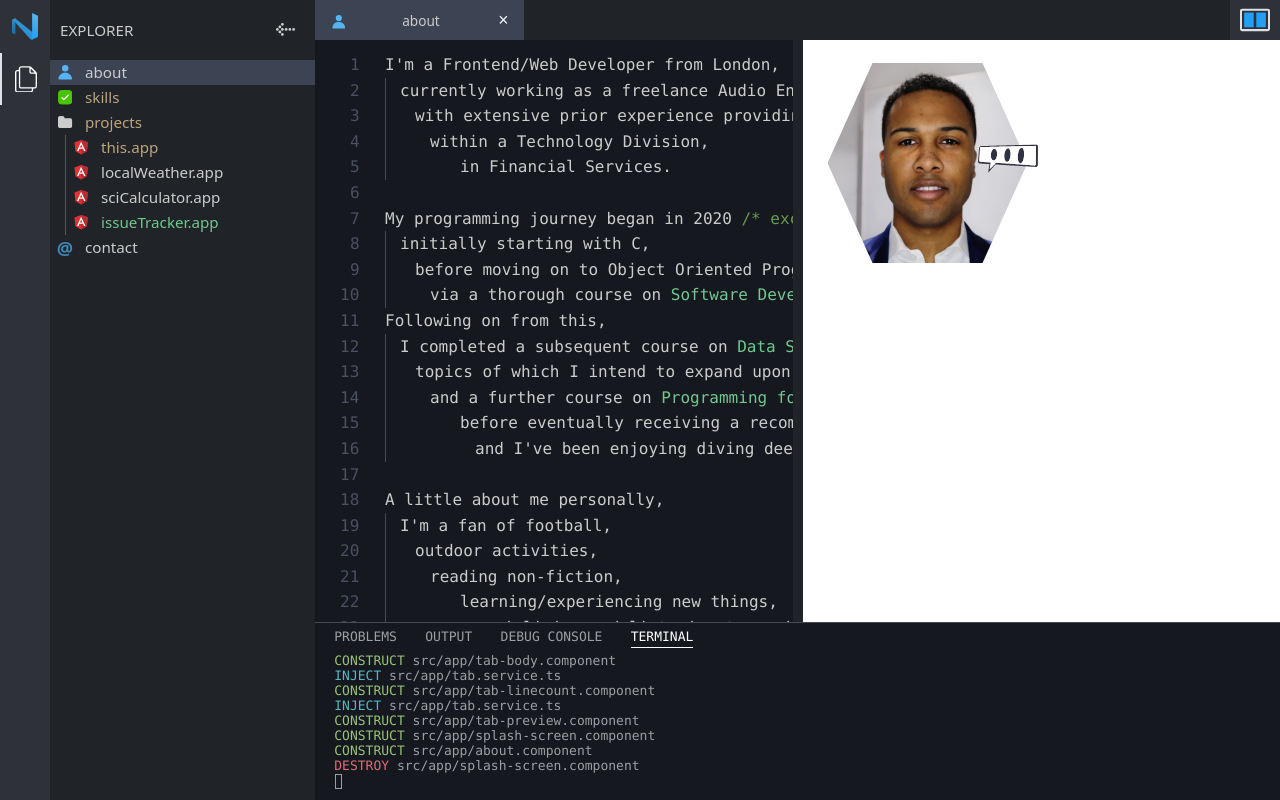
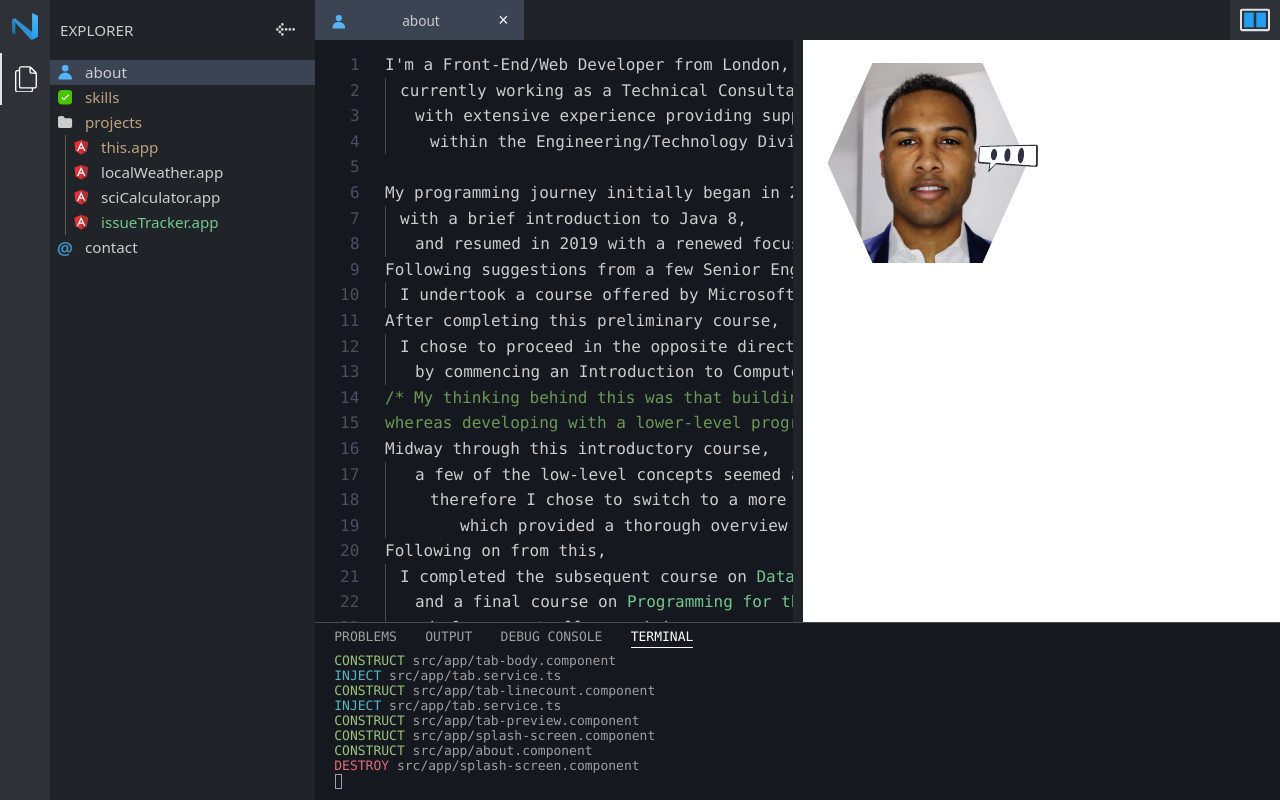
Before and after one commit to nprod21/nelson.github.io, an Angular app: page /about in a window 1280 px wide. Built offline with nearby package versions, Linux system fonts and the light colour scheme.

Commit message:
Update content values

```diff
--- a/src/app/pages.ts
+++ b/src/app/pages.ts
@@ -28,15 +28,33 @@ export const Pages = [
         folderClosed: false,
         name: 'about',
         filepath: 'about',
-        content: `I'm a Frontend/Web Developer from London, currently working as a freelance Audio Engineer,
-                    with extensive prior experience providing Business Management Support, within a Technology Division, in Financial Services.\\
-                    My programming journey began in 2020 /* excluding early experiments modifying the HTML of my MySpace page back in 2008 :) */,
-                    initially starting with C, before moving on to Object Oriented Programming with Java, via a thorough course on <a href="https://www.edx.org/course/software-development-fundamentals" target="_blank" title="Opens in new browser tab">Software Development Fundamentals</a>.
-                    Following on from this, I completed a subsequent course on <a href="https://www.edx.org/course/data-structures-and-software-design" target="_blank" title="Opens in new browser tab">Data Structures and Software Design</a>, topics of which I intend to expand upon in the future, and a further course on <a href="https://www.edx.org/course/programming-for-the-web-with-javascript" target="_blank" title="Opens in new browser tab">Programming for the Web with JavaScript</a>,
-                    before eventually receiving a recommendation to check out Angular's Tour of Heroes tutorial, and I've been enjoying diving deeper with Angular almost everyday since!\\
-                    A little about me personally, I'm a fan of football, outdoor activities, reading non-fiction, learning/experiencing new things, socialising and listening to various genres of music.\\
-                    Interested in continued development and progression using Angular, with a focus on building state management and testing experience, alongside further learning of the entire frontend ecosystem, and working on challenging projects with positive people!\\
-                    `,
+        content: `I'm a Front-End/Web Developer from London,
+                currently working as a Technical Consultant,
+                with extensive experience providing support for Management Systems,
+                within the Engineering/Technology Division of a multinational investment company.\\
+                My programming journey initially began in 2015 /* excluding early experiments adjusting the HTML and CSS of my MySpace page back in 2008 */,
+                with a brief introduction to Java 8,
+                and resumed in 2019 with a renewed focus to transition into development full-time.
+                Following suggestions from a few Senior Engineers,
+                I undertook a course offered by Microsoft on Logic and Computational Thinking.
+                After completing this preliminary course, I chose to proceed in the opposite direction of recommendations to proceed with Python first,
+                by commencing an Introduction to Computer Science course using C.
+                /* My thinking behind this was that building a foundation with Python first would be analogous to learning to drive a car automatically, whereas developing with a lower-level programming language would be akin to learning to drive manually */\\
+                Midway through this introductory course, a few of the low-level concepts seemed a little too advanced to continue with,
+                therefore I chose to switch to a more suitable course on <a href="https://www.edx.org/course/software-development-fundamentals" target="_blank" title="Opens in new browser tab">Software Development Fundamentals</a> offered by University of Pennsylvania,
+                which provided a thorough overview of Object Oriented Programming with Java.
+                Following on from this,
+                I completed the subsequent course on <a href="https://www.edx.org/course/data-structures-and-software-design" target="_blank" title="Opens in new browser tab">Data Structures and Software Design</a>,
+                and a final course on <a href="https://www.edx.org/course/programming-for-the-web-with-javascript" target="_blank" title="Opens in new browser tab">Programming for the Web with JavaScript</a>,
+                before eventually receiving a recommendation to check out the Angular Tour of Heroes tutorial,
+                and I've been enjoying diving deeper with Angular 13 almost everyday since!\\
+                A little about me personally, I'm a fan of football and outdoor activities,
+                reading non-fiction, learning and experiencing new things,
+                socialising and listening to various genres of music.\\
+                Interested in continued progression with front-end development,
+                with a desire to also gain back-end experience developing microservices,
+                alongside working on challenging projects with positive people!\\\\
+                `,
         subPages: [],
         iconClass: 'fa fa-user-o',
         selected: false,
@@ -93,6 +111,7 @@ export const Pages = [
                         Z-Index];}
                 \\/* OTHER TECHNICAL FAMILIARITIES / SKILLS –\\
                 ** Java (basic knowledge)\\
+                ** C# (basic knowledge)\\
                 ** Github (basic knowledge)\\
                 ** Adobe Illustrator / Photoshop (basic knowledge)\\
                 ** Microsoft Office Suite + Visio\\
```
